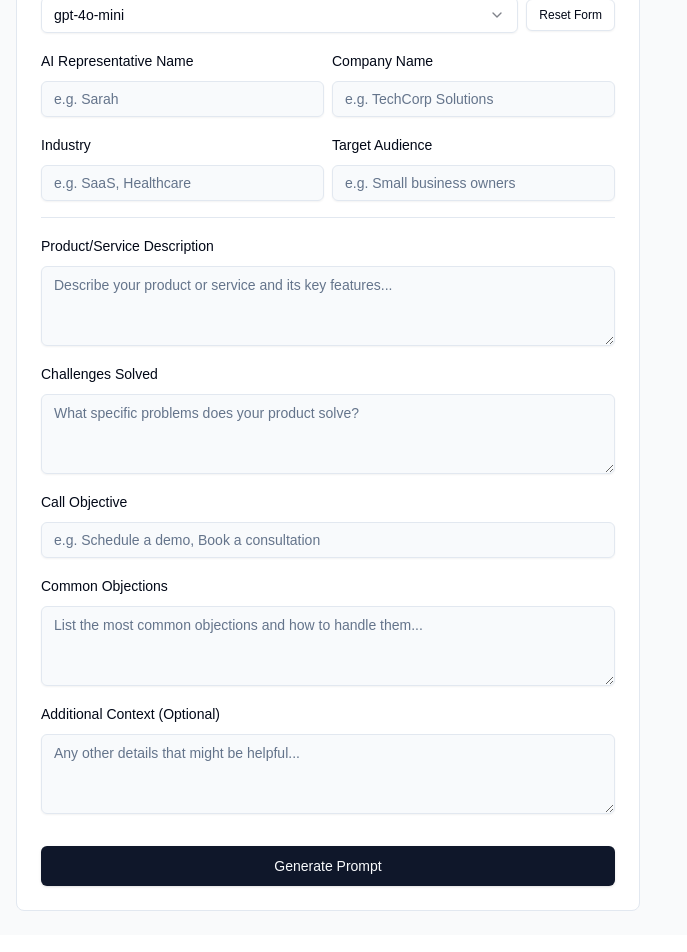
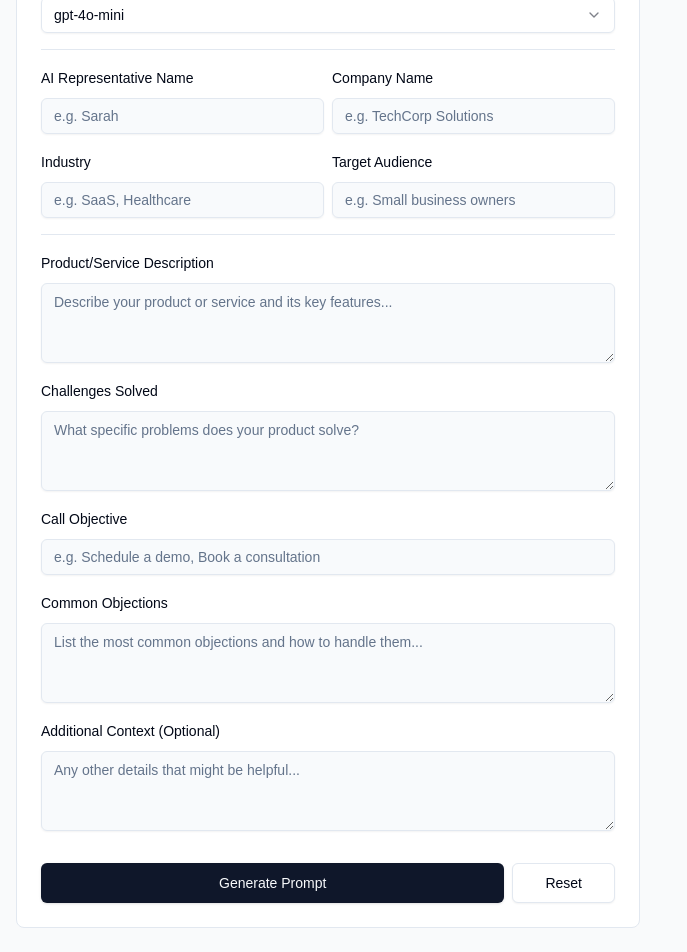
Before and after one commit to gurinder1996/sales-prompt-creator, a Next.js app: page / in a window 1280 px wide. Shown: the part 380-1332 px from the top of the page, without its empty margins (0-687 px from the left). Built offline with nearby package versions, Linux system fonts and the light colour scheme.

Commit message:
Move reset button to bottom

```diff
--- a/components/prompt-form.tsx
+++ b/components/prompt-form.tsx
@@ -266,16 +266,8 @@ export function PromptForm({ onSubmit, isLoading = false }: PromptFormProps) {
                   </FormItem>
                 )}
               />
-              <Button
-                type="button"
-                variant="outline"
-                onClick={resetForm}
-                className="whitespace-nowrap mb-[2px]"
-                size="sm"
-              >
-                Reset Form
-              </Button>
             </div>
+            <Separator className="my-4" />
           </div>
 
           <div className="grid grid-cols-2 gap-2">
@@ -435,14 +427,25 @@ export function PromptForm({ onSubmit, isLoading = false }: PromptFormProps) {
           />
         </div>
 
+        <div className="flex gap-2">
           <Button
             type="submit"
-          className="w-full"
+            className="flex-1"
             disabled={isLoading}
             size="lg"
           >
             {isLoading ? "Generating..." : "Generate Prompt"}
           </Button>
+          <Button
+            type="button"
+            variant="outline"
+            onClick={resetForm}
+            disabled={isLoading}
+            size="lg"
+          >
+            Reset
+          </Button>
+        </div>
       </form>
     </Form>
   )
```
Lines whose indentation alone changed are shown as unchanged.
